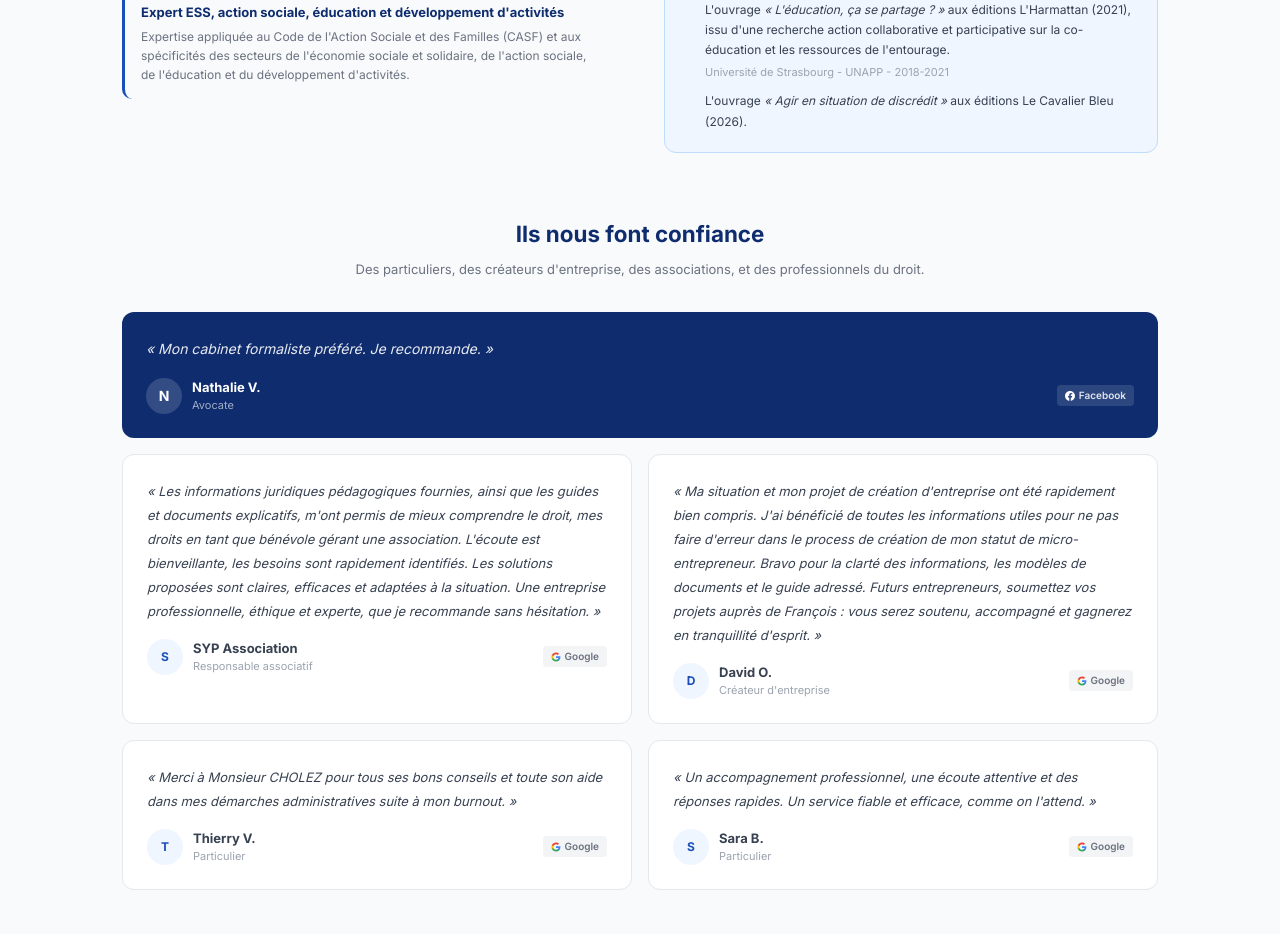
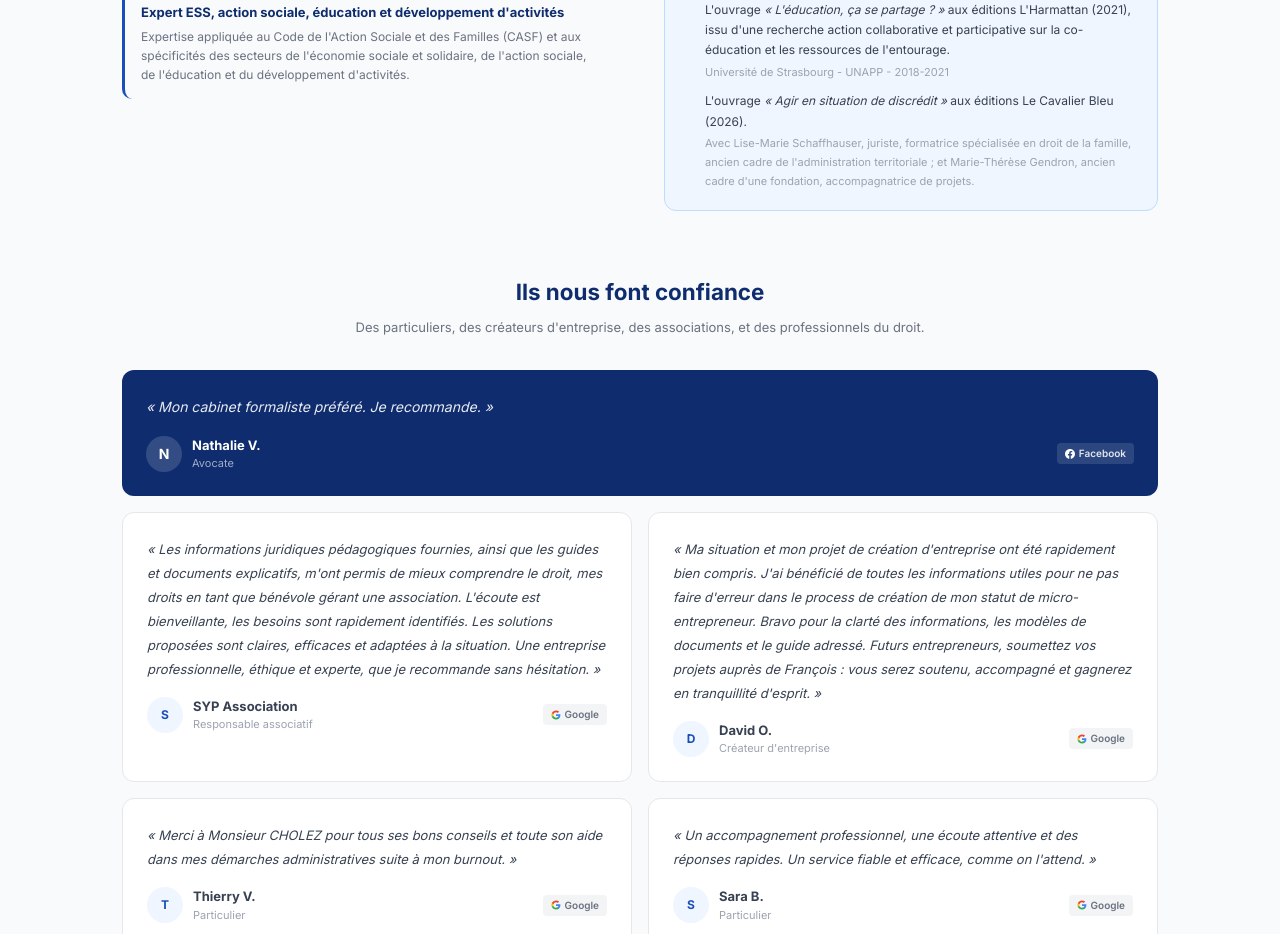
Before and after one commit to SYPA-ASSO/docutheque-next, a Next.js app: page /a-propos in a window 1280 px wide. Shown: the part 2340-3274 px from the top of the page. Built offline with nearby package versions, Linux system fonts and the light colour scheme.

Commit message:
À propos : co-contributeurs Cavalier Bleu ajoutés

```diff
--- a/app/a-propos/page.tsx
+++ b/app/a-propos/page.tsx
@@ -229,6 +229,7 @@ export default function APropos() {
                   </li>
                   <li style={{color: '#374151', fontSize: '12px', lineHeight: '1.7'}}>
                     L'ouvrage <em>« Agir en situation de discrédit »</em> aux éditions Le Cavalier Bleu (2026).
+                    <span style={{display: 'block', color: '#9ca3af', fontSize: '11px', marginTop: '2px'}}>Avec Lise-Marie Schaffhauser, juriste, formatrice spécialisée en droit de la famille, ancien cadre de l'administration territoriale ; et Marie-Thérèse Gendron, ancien cadre d'une fondation, accompagnatrice de projets.</span>
                   </li>
                 </ol>
               </div>
```
